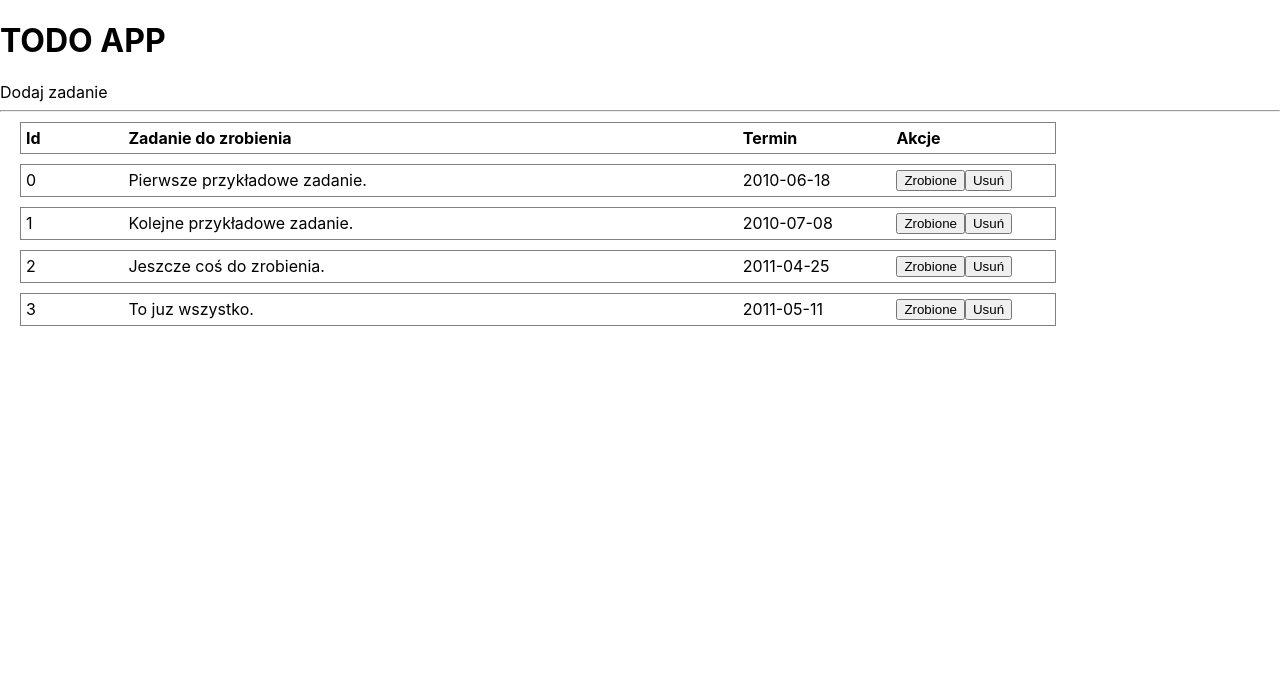
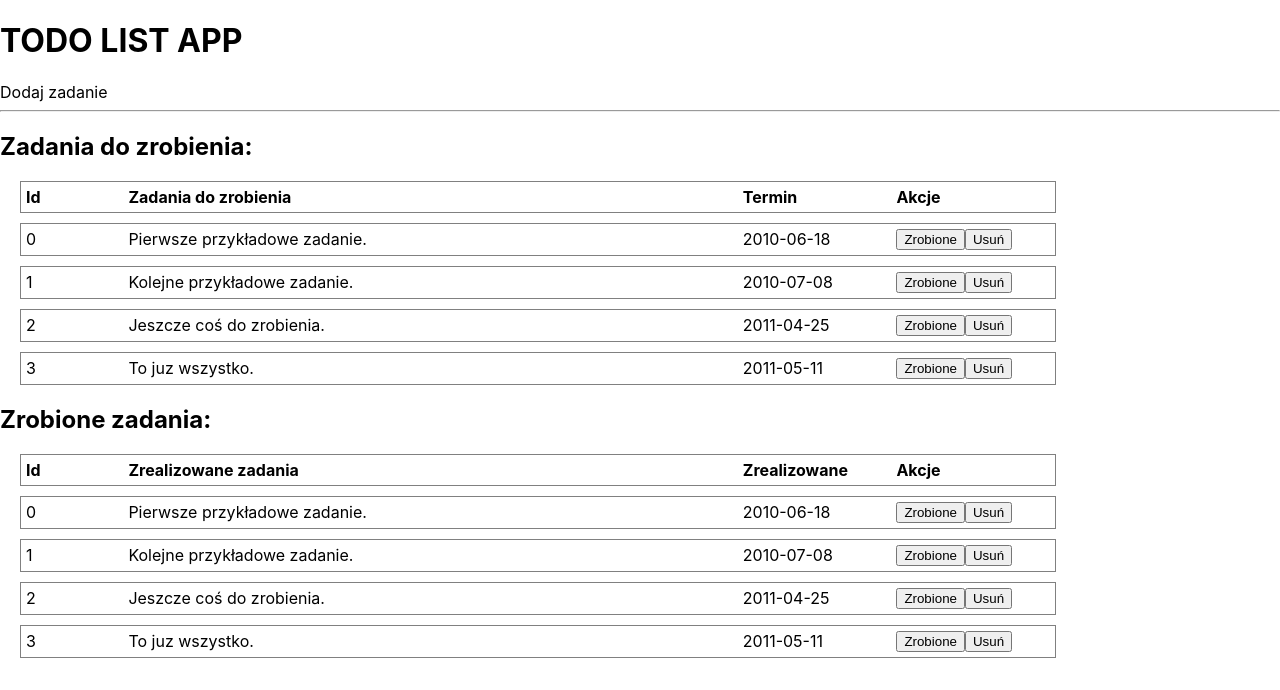
Before and after one commit to kawalec/todo-app-React.js, a React (Create React App) app: page / in a window 1280 px wide. Shown: the top 690 px of the page. Built offline with nearby package versions, Linux system fonts and the light colour scheme.

Commit message:
add done tasks section

```diff
--- a/src/App.js
+++ b/src/App.js
@@ -2,6 +2,7 @@ import React, { Component } from "react";
 import "./App.css";
 import AddTask from "./components/AddTask/AddTask";
 import TaskList from "./components/TaskList/TaskList";
+import DoneTasks from "./components/DoneTasks/DoneTasks";
 
 class App extends Component {
   state = {
@@ -11,38 +12,47 @@ class App extends Component {
         text: "Pierwsze przykładowe zadanie.",
         date: "2010-06-18",
         important: true,
-        active: true,
-        finishDate: "2010-06-10",
+        done: false,
+        finishDate: "",
       },
       {
         id: 1,
         text: "Kolejne przykładowe zadanie.",
         date: "2010-07-08",
         important: true,
-        active: true,
-        finishDate: "2010-07-01",
+        done: false,
+        finishDate: "",
       },
       {
         id: 2,
         text: "Jeszcze coś do zrobienia.",
         date: "2011-04-25",
         important: true,
-        active: true,
-        finishDate: "2011-04-17",
+        done: false,
+        finishDate: "",
       },
       {
         id: 3,
         text: "To juz wszystko.",
         date: "2011-05-11",
         important: true,
-        active: true,
-        finishDate: "2011-05-10",
+        done: false,
+        finishDate: "",
       },
     ],
   };
 
   doneTask = (id) => {
-    console.log("done - " + id);
+    const tasks = [...this.state.tasks];
+    tasks.forEach((task) => {
+      if (task.id === id) {
+        task.done = !task.done;
+        task.finishDate = new Date().getTime();
+      }
+    });
+    this.setState({
+      tasks,
+    });
   };
 
   deleteTask = (id) => {
@@ -56,13 +66,14 @@ class App extends Component {
   render() {
     return (
       <>
-        <h1>TODO APP</h1>
+        <h1>TODO LIST APP</h1>
         <AddTask />
         <TaskList
           tasks={this.state.tasks}
           doneTask={this.doneTask}
           deleteTask={this.deleteTask}
         />
+        <DoneTasks tasks={this.state.tasks} />
       </>
     );
   }
--- /dev/null
+++ b/src/components/DoneTasks/DoneTasks.js
@@ -0,0 +1,21 @@
+import React from "react";
+import "./DoneTasks.scss";
+import Task from "../Task/Task";
+import TasksHeader from "../TasksHeader/TasksHeader";
+
+const DoneTasks = (props) => {
+  const doneTasks = props.tasks.map((task) => (
+    <Task key={task.id} task={task} />
+  ));
+  return (
+    <>
+      <h2>Zrobione zadania:</h2>
+      <TasksHeader
+        labels={["Id", "Zrealizowane zadania", "Zrealizowane", "Akcje"]}
+      />
+      {doneTasks}
+    </>
+  );
+};
+
+export default DoneTasks;
--- a/src/components/TaskList/TaskList.js
+++ b/src/components/TaskList/TaskList.js
@@ -1,6 +1,6 @@
 import React from "react";
+import "./TaskList.scss";
 import Task from "../Task/Task";
-import "./TaskList.scss";
 import TasksHeader from "../TasksHeader/TasksHeader";
 
 const TaskList = (props) => {
@@ -12,9 +12,11 @@ const TaskList = (props) => {
       deleteTask={props.deleteTask}
     />
   ));
+
   return (
     <>
-      <TasksHeader />
+      <h2>Zadania do zrobienia:</h2>
+      <TasksHeader labels={["Id", "Zadania do zrobienia", "Termin", "Akcje"]} />
       {tasksList}
     </>
   );
--- a/src/components/TasksHeader/TasksHeader.js
+++ b/src/components/TasksHeader/TasksHeader.js
@@ -1,14 +1,14 @@
 import React from "react";
 import "./TasksHeader.scss";
 
-const TasksHeader = () => {
+const TasksHeader = (props) => {
   return (
     <>
       <div className="task header">
-        <div className="task__id">Id</div>
-        <div className="task__text">Zadanie do zrobienia</div>
-        <div className="task__date">Termin</div>
-        <div className="task__action">Akcje</div>
+        <div className="task__id">{props.labels[0]}</div>
+        <div className="task__text">{props.labels[1]}</div>
+        <div className="task__date">{props.labels[2]}</div>
+        <div className="task__action">{props.labels[3]}</div>
       </div>
     </>
   );
```
Also changed, not shown: src/components/DoneTasks/DoneTasks.scss (added).
